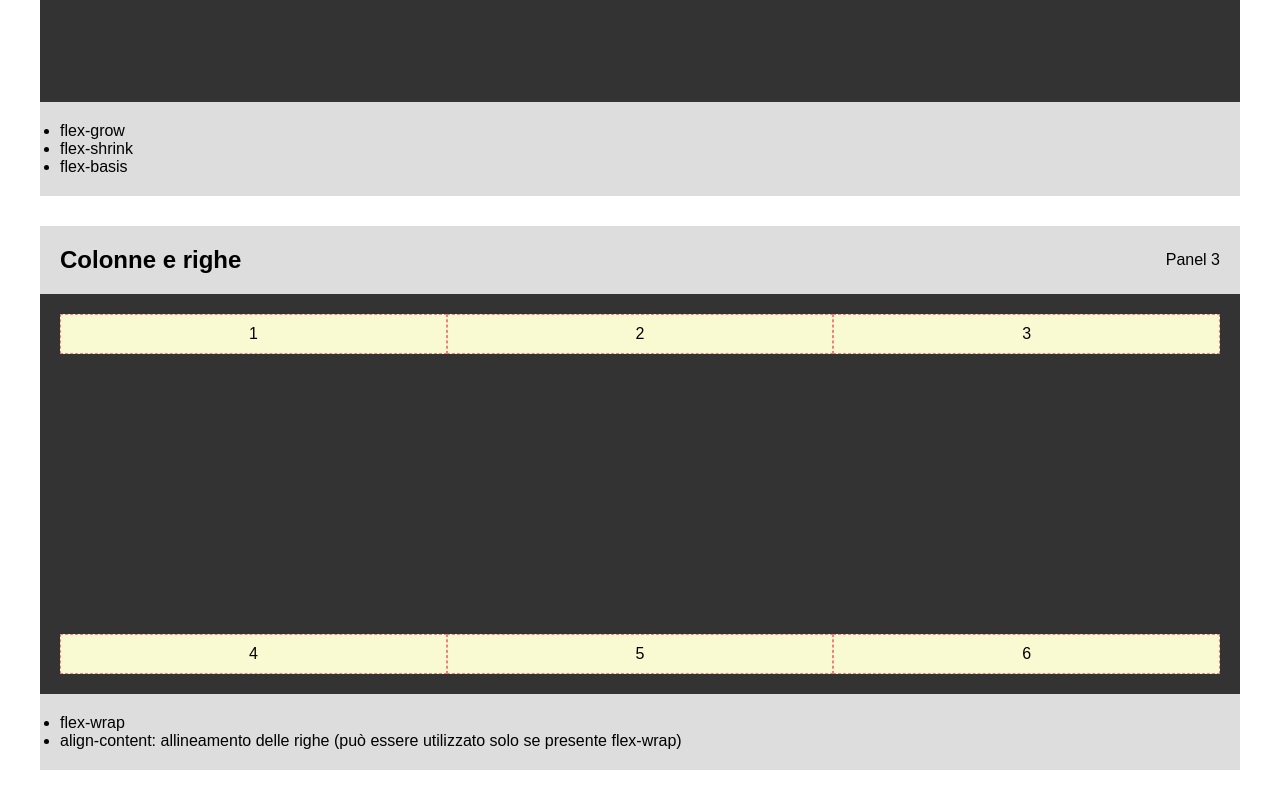
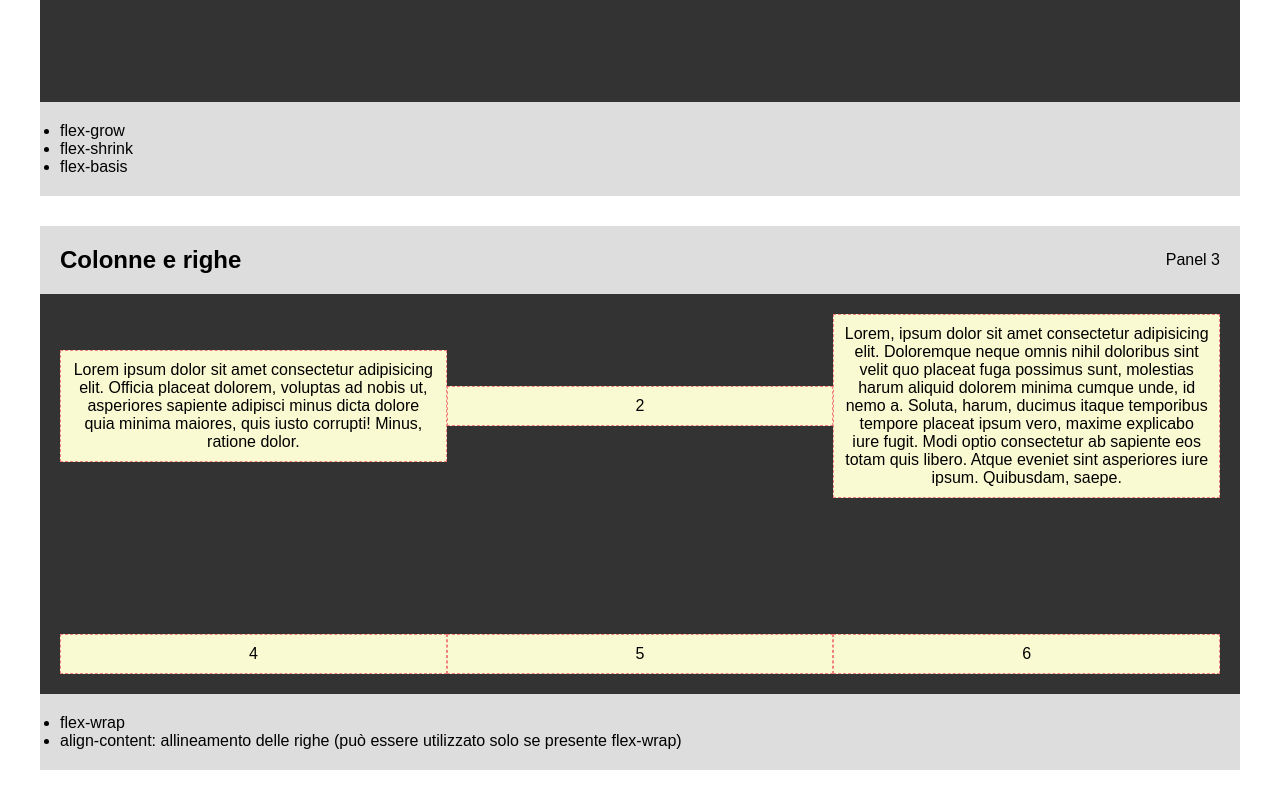
Before and after one commit to peppegalise/recap-flex, a plain HTML site: page index.html in a window 1280 px wide. Shown: the part 1412-2212 px from the top of the page. Drawn offline with Linux system fonts and the light colour scheme.

Commit message:
ADD more text to show align-items: center; with flex-wrap: wrap;

```diff
--- a/index.html
+++ b/index.html
@@ -70,9 +70,10 @@
             <div>Panel 3</div>
         </div>
         <div class="container col-3 flex-wrap align-row example">
-            <div class="item">1</div>
+            <div class="item">Lorem ipsum dolor sit amet consectetur adipisicing elit. Officia placeat dolorem, voluptas ad nobis ut, asperiores sapiente adipisci minus dicta dolore quia minima maiores, quis iusto corrupti! Minus, ratione dolor.</div>
             <div class="item">2</div>
-            <div class="item">3</div>
+            <div class="item">Lorem, ipsum dolor sit amet consectetur adipisicing elit. Doloremque neque omnis nihil doloribus sint velit quo placeat fuga possimus sunt, molestias harum aliquid dolorem minima cumque unde, id nemo a.
+                Soluta, harum, ducimus itaque temporibus tempore placeat ipsum vero, maxime explicabo iure fugit. Modi optio consectetur ab sapiente eos totam quis libero. Atque eveniet sint asperiores iure ipsum. Quibusdam, saepe.</div>
             <div class="item">4</div>
             <div class="item">5</div>
             <div class="item">6</div>
```
